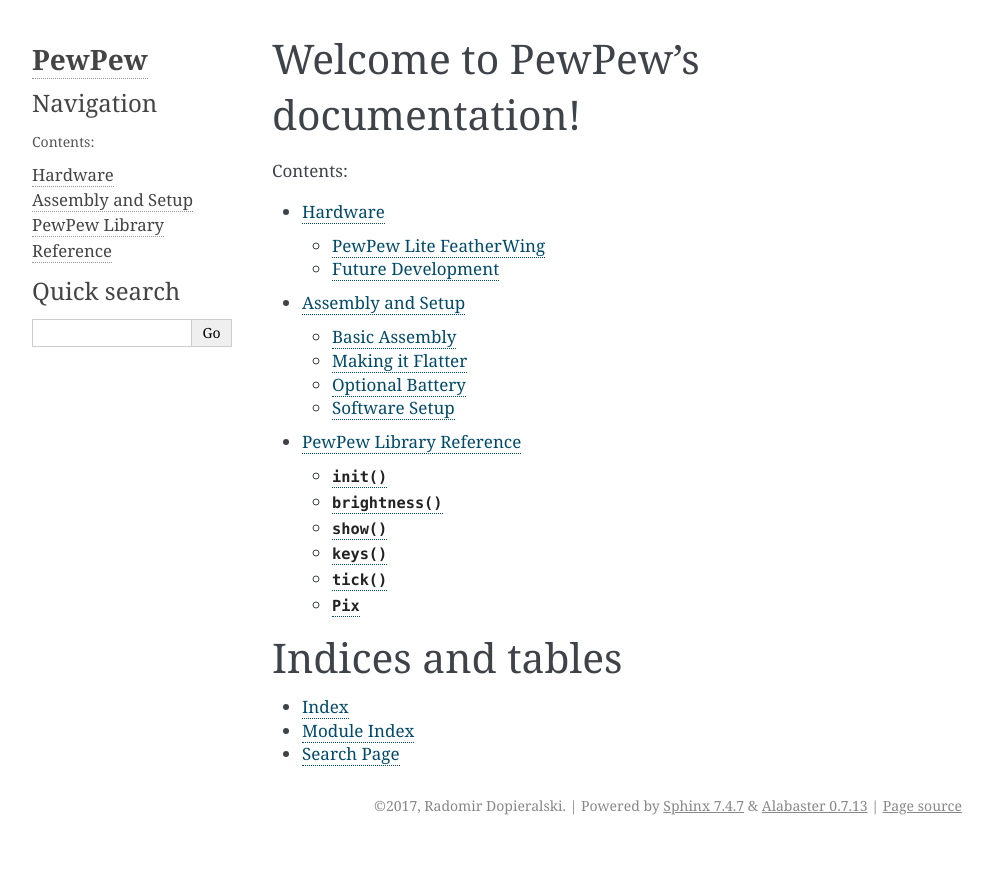
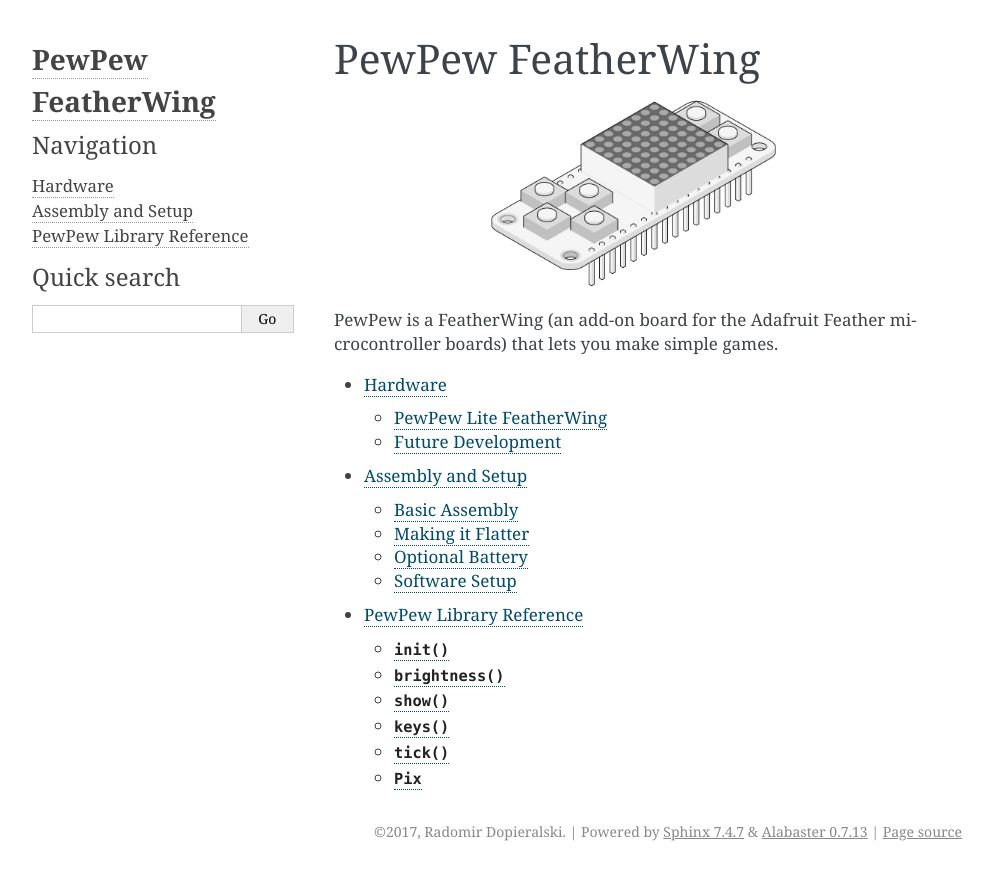
Before and after one commit to pypewpew/pewpew, a Sphinx documentation site: the page built from docs/index.rst, in a window 1280 px wide. Shown: the top 880 px of the page, without its empty margins (148-1141 px from the left). Built offline with Sphinx 7.4.7, drawn with Linux system fonts in a browser that asks for light colours.

```diff
--- a/docs/assembly.rst
+++ b/docs/assembly.rst
@@ -15,6 +15,7 @@ the LED Matrix into place, solder its pins from the bottom, and trim them with
 wire cutters.
 
 .. image:: images/pew-assembly.png
+    :align: center
 
 Make sure to insert the LED Matrix in correct orientation -- with the markings
 in the same direction as the "down" button. Otherwise the colors will be wrong,
--- a/docs/conf.py
+++ b/docs/conf.py
@@ -30,7 +30,7 @@
 # Add any Sphinx extension module names here, as strings. They can be
 # extensions coming with Sphinx (named 'sphinx.ext.*') or your custom
 # ones.
-extensions = ['sphinx.ext.intersphinx', 'sphinx.ext.viewcode', 'alabaster']
+extensions = ['sphinx.ext.intersphinx', 'sphinx.ext.viewcode']
 
 # Add any paths that contain templates here, relative to this directory.
 templates_path = ['_templates']
@@ -45,7 +45,7 @@ source_suffix = '.rst'
 master_doc = 'index'
 
 # General information about the project.
-project = u'PewPew'
+project = u'PewPew FeatherWing'
 copyright = u'2017, Radomir Dopieralski'
 author = u'Radomir Dopieralski'
 
@@ -88,9 +88,7 @@ html_sidebars = {
     '**': [
         'about.html',
         'navigation.html',
-        'relations.html',
         'searchbox.html',
-        'donate.html',
     ]
 }
 
@@ -98,7 +96,10 @@ html_sidebars = {
 # further.  For a list of options available for each theme, see the
 # documentation.
 #
-html_theme_options = {'nosidebar': False}
+html_theme_options = {
+    'nosidebar': False,
+    'sidebar_width': '30%',
+}
 
 # Add any paths that contain custom static files (such as style sheets) here,
 # relative to this directory. They are copied after the builtin static files,
--- a/docs/index.rst
+++ b/docs/index.rst
@@ -1,24 +1,18 @@
-.. PewPew documentation master file, created by
-   sphinx-quickstart on Wed Jul 26 15:52:04 2017.
-   You can adapt this file completely to your liking, but it should at least
-   contain the root `toctree` directive.
+PewPew FeatherWing
+******************
 
-Welcome to PewPew's documentation!
-==================================
+.. image:: images/pew.png
+    :align: center
+    :width: 50%
+
+
+PewPew is a FeatherWing (an add-on board for the Adafruit Feather
+microcontroller boards) that lets you make simple games.
+
 
 .. toctree::
     :maxdepth: 2
-    :caption: Contents:
 
     hardware.rst
     assembly.rst
     pew.rst
-
-
-
-Indices and tables
-==================
-
-* :ref:`genindex`
-* :ref:`modindex`
-* :ref:`search`
```
Also changed, not shown: docs/images/pew-assembly.png, docs/images/pew.png (added), docs/images/pew.svg (added).
